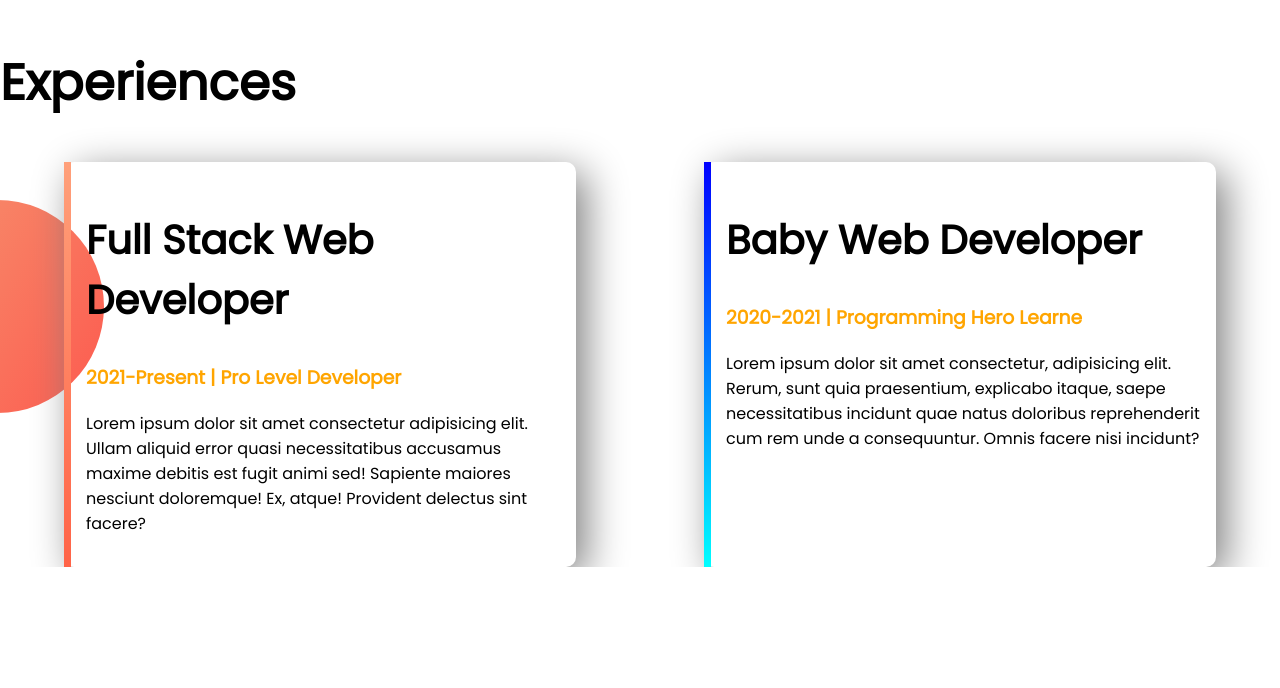
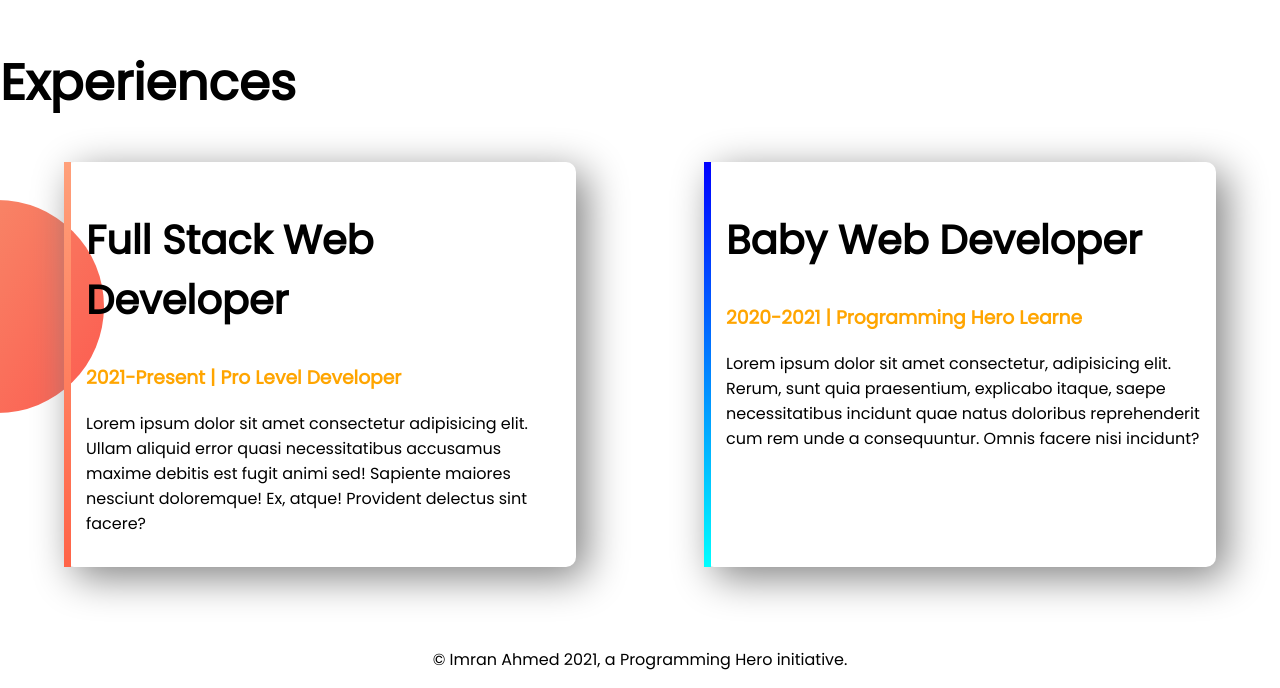
Before and after one commit to imran-de/developer-portfolio, a plain HTML site: page index.html in a window 1280 px wide. Shown: the part 1253-1941 px from the top of the page. Before the commit the page ends 1820 px from the top, so only its background shows below. Drawn offline with Linux system fonts and the light colour scheme.

Commit message:
footer add

```diff
--- a/index.html
+++ b/index.html
@@ -59,7 +59,7 @@
         </section>
     </main>
     <footer>
-
+        <p class="copyright">© Imran Ahmed 2021, a Programming Hero initiative.</p>
     </footer>
 </body>
 </html>
--- a/style.css
+++ b/style.css
@@ -90,3 +90,7 @@ h2{
     border-image: linear-gradient(180deg, blue, cyan);
     border-image-slice: 1;
 }
+.copyright{
+    text-align: center;
+    margin-top: 80px;
+}
```
Also changed, not shown: images/jhankar.png (deleted), images/jhankar2.png (deleted).
